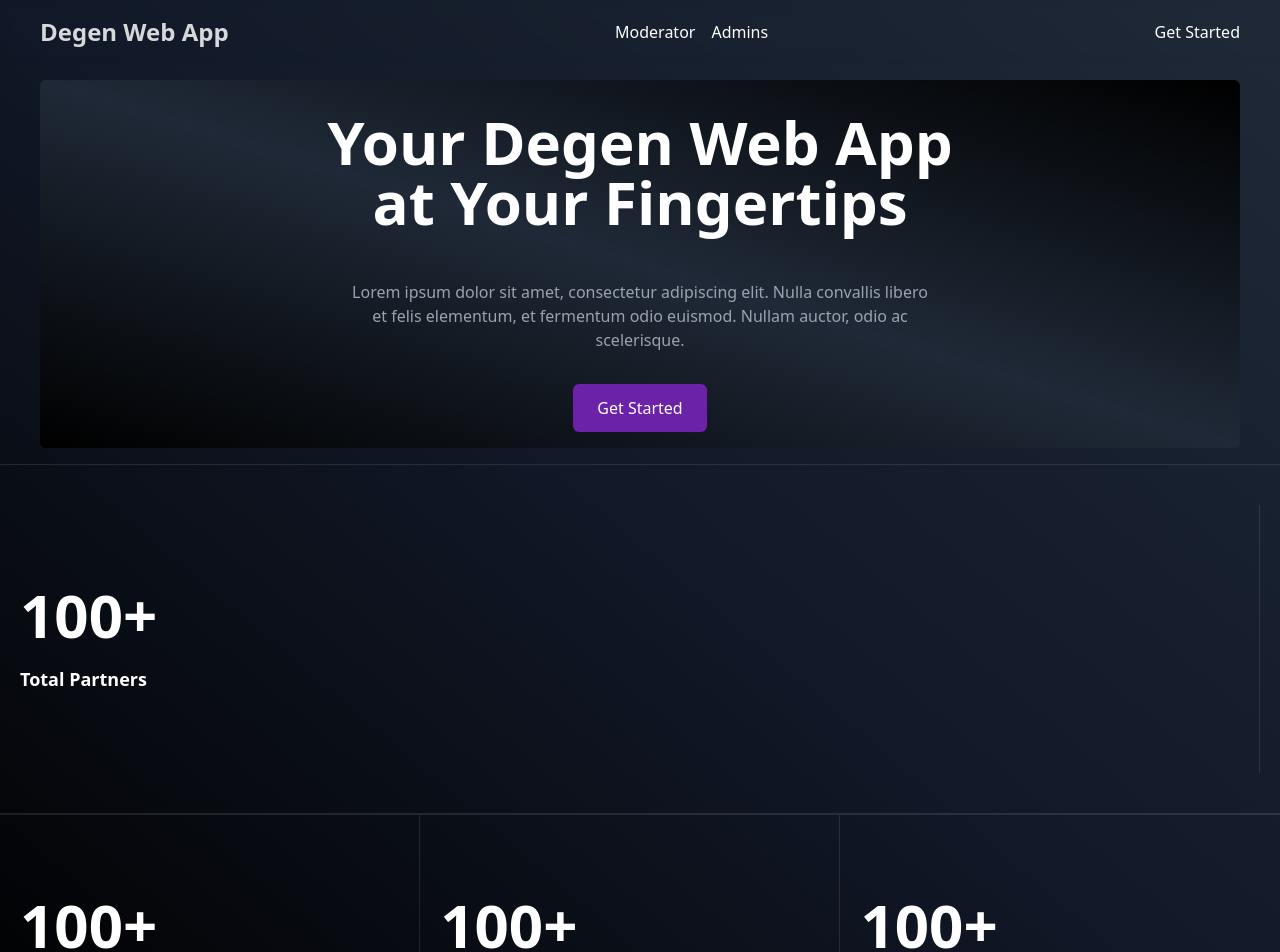
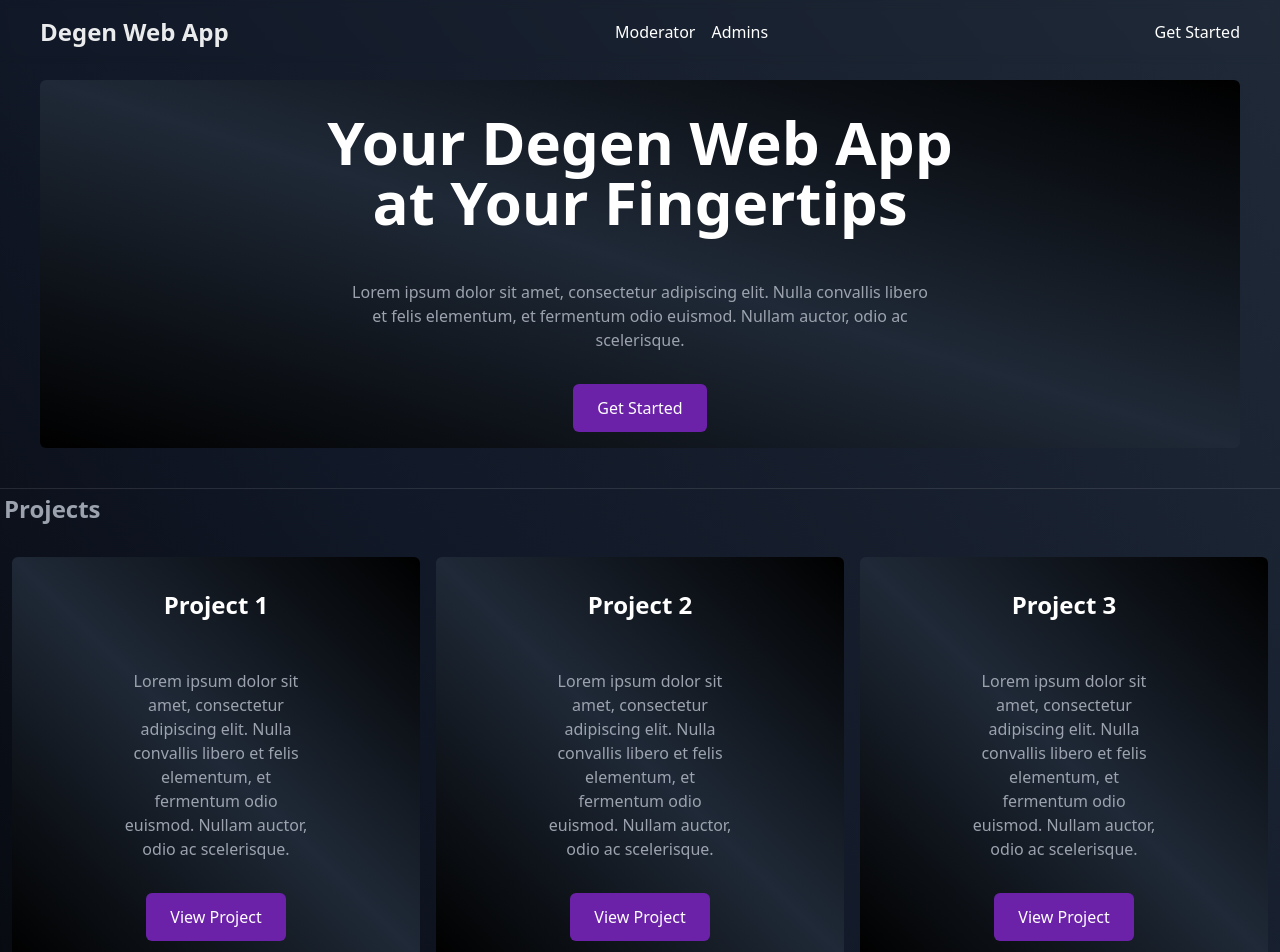
Before and after one commit to Pinnoche/allTemplateForDegens, a React (Vite) app in the folder frontend/: page / in a window 1280 px wide. Shown: the top 952 px of the page. Built offline with nearby package versions, Linux system fonts and the light colour scheme.

Commit message:
3 sections added

```diff
--- a/frontend/src/Pages/Guest/Welcome.jsx
+++ b/frontend/src/Pages/Guest/Welcome.jsx
@@ -1,8 +1,29 @@
 import { useState } from "react";
 function Welcome() {
   const [scaling, setScaling] = useState(false);
+  const projects = [ {
+    name: "Project 1",
+    description: "Lorem ipsum dolor sit amet, consectetur adipiscing elit. Nulla convallis libero et felis elementum, et fermentum odio euismod. Nullam auctor, odio ac scelerisque.",
+  },
+  {
+    name: "Project 2",
+    description: "Lorem ipsum dolor sit amet, consectetur adipiscing elit. Nulla convallis libero et felis elementum, et fermentum odio euismod. Nullam auctor, odio ac scelerisque.",
+  },
+  {
+    name: "Project 3",
+    description: "Lorem ipsum dolor sit amet, consectetur adipiscing elit. Nulla convallis libero et felis elementum, et fermentum odio euismod. Nullam auctor, odio ac scelerisque.",
+  },
+  {
+    name: "Project 4",
+    description: "Lorem ipsum dolor sit amet, consectetur adipiscing elit. Nulla convallis libero et felis elementum, et fermentum odio euismod. Nullam auctor, odio ac scelerisque.",
+  },
+  {
+    name: "Project 5",
+    description: "Lorem ipsum dolor sit amet, consectetur adipiscing elit. Nulla convallis libero et felis elementum, et fermentum odio euismod. Nullam auctor, odio ac scelerisque.",
+  },
+  ];
   return (
-    <div className="relative bg-gradient-to-tr from-black via-gray-900 to-gray-800 min-h-screen w-full text-white">
+    <div className="relative bg-gradient-to-tr from-black via-gray-900 to-gray-800 min-h-screen w-full flex flex-col gap-6 text-white">
       <nav className="fixed top-0 z-20 backdrop-blur-sm bg-transparent w-full px-10 py-4">
         <div className="flex justify-between items-center text-white">
           <div className="font-bold text-2xl animate-pulse">Degen Web App</div>
@@ -49,18 +70,35 @@ function Welcome() {
         </div>
       </div>
 
-      {/* The Moderator and Super Admin Access Section */}
-      <div>
-        <div className="w-full bg-transparent px-5 py-10 flex items-center border-t border-b border-[rgba(255,255,255,0.1)]">
-          <div className="w-full border-r border-[rgba(255,255,255,0.1)] py-20 flex flex-col flex-start gap-5 text-white">
-            <h1 className="text-6xl font-bold">100+</h1>
-            <h3 className="font-semibold text-lg">Total Partners</h3>
-          </div>
+      {/* Projects Section */}
+      <div className="w-full flex flex-col gap-8 p-1 border-t border-[rgba(255,255,255,0.1)]">
+        <h2 className="font-semibold text-gray-400 text-2xl">Projects</h2>
+        <div className="w-full grid grid-cols-1 md:grid-cols-2 lg:grid-cols-3 gap-4 px-2">
+          {projects.map((project, index) => (
+            <div
+              key={index}
+              className="w-full bg-gradient-to-tr from-black via-gray-800 to-black rounded-md flex flex-col items-center p-4 space-y-8"
+            >
+              <h1 className="p-4 font-bold break-words w-[60%] text-2xl text-center text-white">
+                {project.name}
+              </h1>
+              <p className="w-[50%] break-words text-gray-400 text-center">
+                {project.description}
+              </p>
+              <div className="flex justify-center">
+                <button className="px-6 py-3 bg-purple-800 rounded-md hover:bg-purple-600 transform hover:scale-110 transition duration-500 ease-in-out">
+                  View Project
+                </button>
+              </div>
+            </div>
+          ))}
+
+
         </div>
       </div>
 
       {/* About Users */}
-      <div className="w-full bg-transparent px-5 gap-5 flex items-center border-t border-b border-[rgba(255,255,255,0.1)]">
+      <div className="w-full mb-8 bg-transparent px-5 gap-5 flex items-center border-t border-b border-[rgba(255,255,255,0.1)]">
         <div className="w-full border-r border-[rgba(255,255,255,0.1)] py-20 flex flex-col flex-start gap-5 text-white">
           <h1 className="text-6xl font-bold">100+</h1>
           <h3 className="font-semibold text-lg">Total Partners</h3>
```
